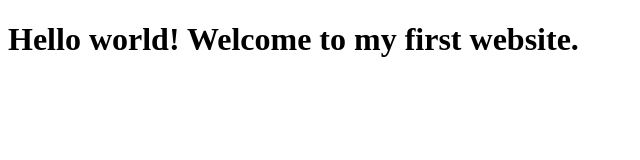
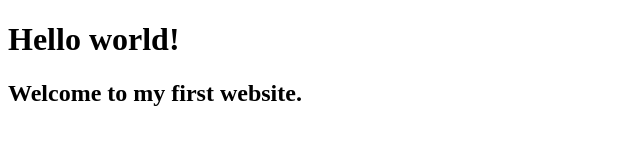
Before and after one commit to Noroff-FEU-Assignments/cross-course-project-nellysme, a plain HTML site: page index.html in a window 1280 px wide. Shown: the whole page, without its empty margins (0-640 px from the left). Drawn offline with Linux system fonts and the light colour scheme.

Commit message:
Update index.html

```diff
--- a/index.html
+++ b/index.html
@@ -7,7 +7,7 @@
     <title>Document</title>
 </head>
 <body>
-    <h1>Hello world!
-        Welcome to my first website.</h1>
+    <h1>Hello world!</h1>
+    <h2>Welcome to my first website.</h2>
 </body>
 </html>
```
